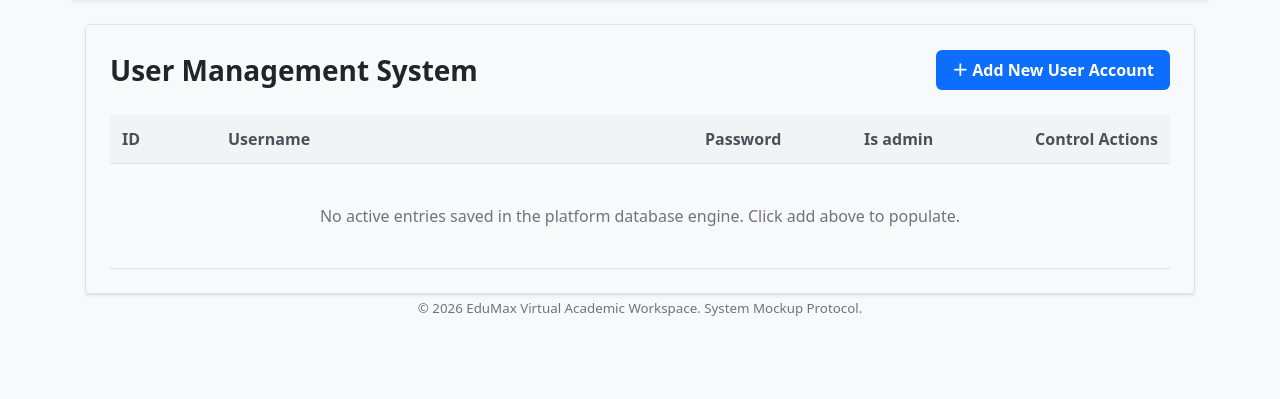
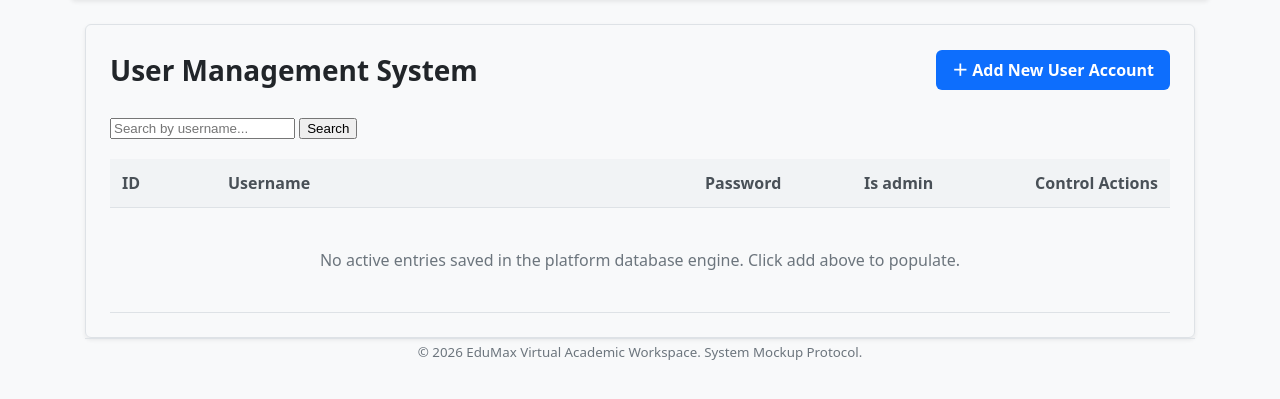
Before and after one commit to AdamRGent/EduMax-Academic-Workspace, a Flask app: page /admin/users in a window 1280 px wide. Shown: the part 173-572 px from the top of the page. Run offline with Flask 3, Linux system fonts and the light colour scheme; the visitor is signed in with stand-in values (Sample User, id 1); data that the repository does not hold is empty.

Commit message:
added a search username fucntion to user management

```diff
--- a/app.py
+++ b/app.py
@@ -109,19 +109,29 @@ def edit_announcement_route(announcement_id):
     return render_template('form.html', post=announcement)
 
 @app.route('/admin/users')
+@app.route('/admin/users')
 def edit_users():
-
-    # Security guard line
     if not session.get('logged_in') or not session.get('is_admin'):
         return render_template('login.html', error="Admin access required.")
+
+    # Defaults to an empty string if no search parameter exists in the URL
+    search_query = request.args.get('search', '').strip()
 
     connection = sqlite3.connect('edumax.db')
     cursor = connection.cursor()
 
-    cursor.execute('SELECT * FROM users')
+    if search_query:
+        # Runs ONLY when an admin types a query and hits 'Search'
+        cursor.execute('SELECT * FROM users WHERE username LIKE ?', (f'%{search_query}%',))
+    else:
+        # Runs automatically on first load, populating the page with ALL users
+        cursor.execute('SELECT * FROM users')
+
     user_list = cursor.fetchall()
+    connection.close()
 
-    return render_template('users_manager.html', accounts=user_list)
+    return render_template('users_manager.html', accounts=user_list, search_query=search_query)
+
 
 @app.route('/admin/delete/<int:user_id>')
 def delete_user_route(user_id):
--- a/templates/users_manager.html
+++ b/templates/users_manager.html
@@ -111,6 +111,17 @@
                         <a href="{{ url_for('new_user_form') }}" class="btn-add">＋ Add New User Account</a>
                 </div>
 
+                <!-- Place this directly above your user accounts table inside users_manager.html -->
+                <form method="GET" action="{{ url_for('edit_users') }}" style="margin-bottom: 20px;">
+                <!-- Keeps the typed string in place after submission, or stays blank on first load -->
+                    <input type="text" name="search" placeholder="Search by username..." value="{{ search_query }}">
+                    <button type="submit">Search</button>
+
+            <!-- Only shows the 'Clear' link if a filter is actively hiding records -->
+                    {% if search_query %}
+                        <a href="{{ url_for('edit_users') }}" style="margin-left: 10px;">Clear Filter</a>
+                    {% endif %}
+                </form>
 
                 <!-- Structured Admin Data Dashboard Table Grid Layout -->
                 <table class="management-table">
```
